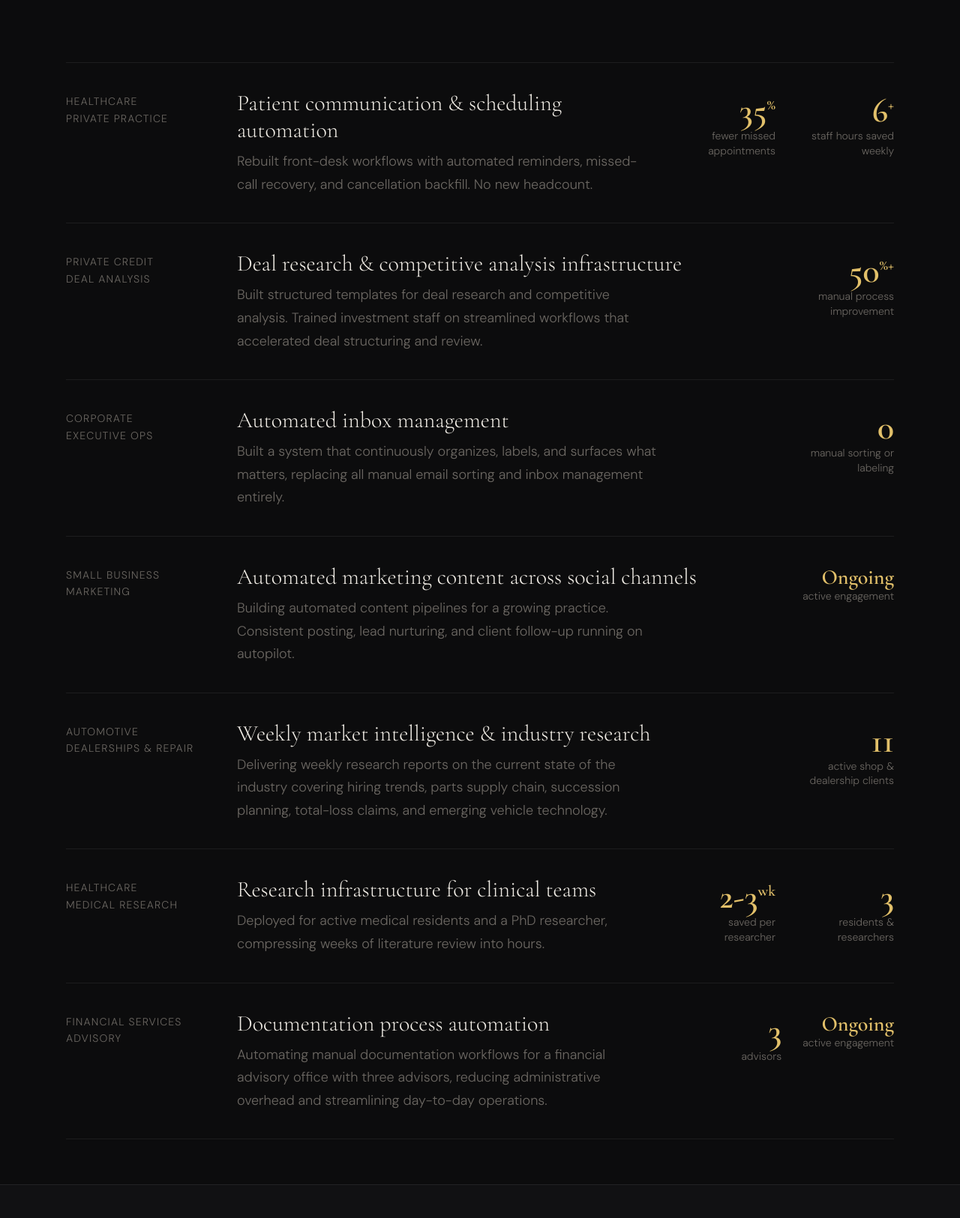
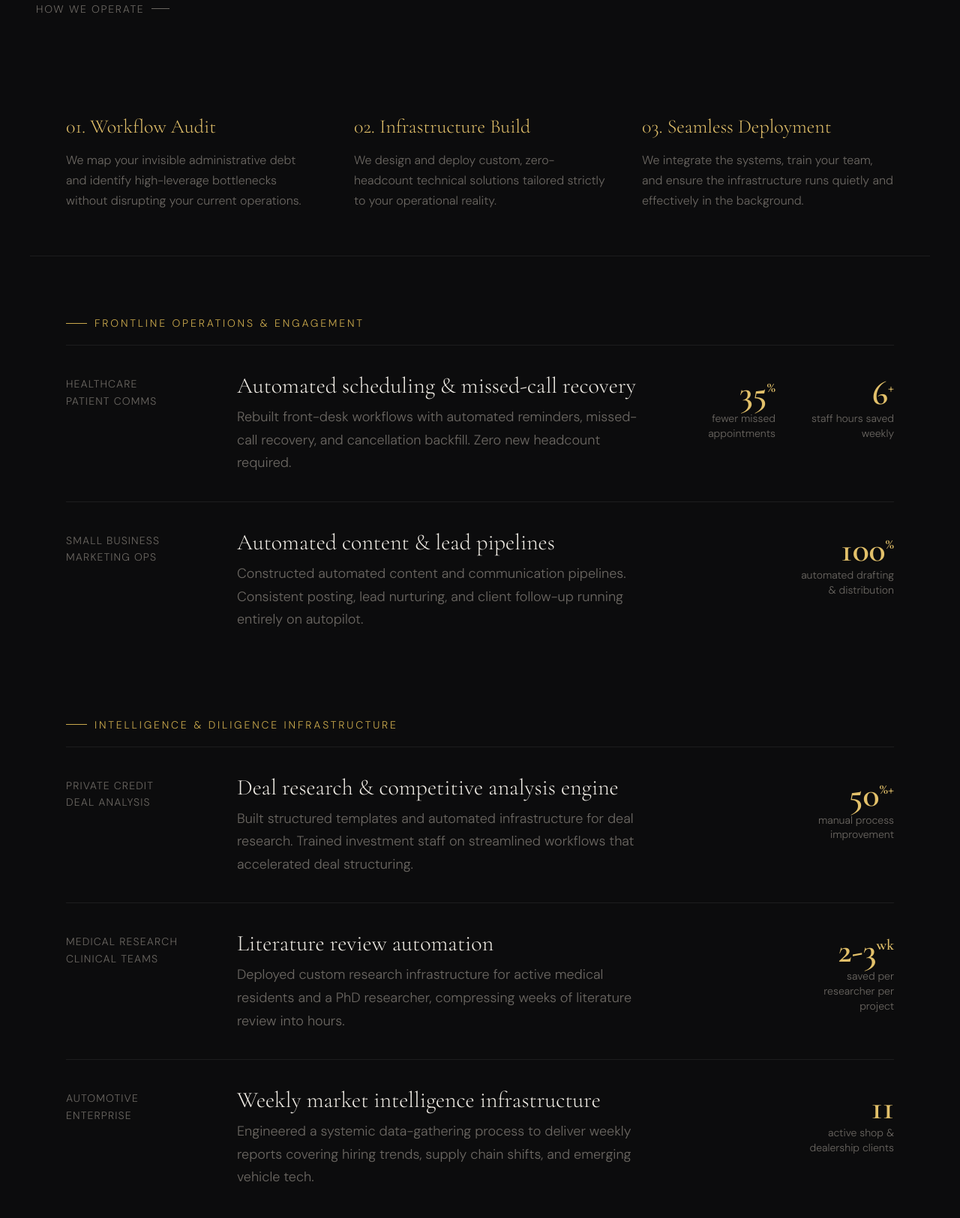
Before and after one commit to James-Bonaguro/intersection-strategies, a plain HTML site: page index.html in a window 1280 px wide. Shown: the part 668-2293 px from the top of the page at 75% size. Drawn offline with nearby package versions, Linux system fonts and the light colour scheme.

Commit message:
Enhance index.html with process and architect sections
Added new sections for processes and architects with updated styles and content.

```diff
--- a/index.html
+++ b/index.html
@@ -82,10 +82,36 @@
   }
   .scroll-hint::after { content: ''; width: 24px; height: 1px; background: var(--muted); display: block; }
 
-  .work {
+  /* New Process Section */
+  .process {
     padding: 40px 48px 60px;
     max-width: 1200px; margin: 0 auto;
+    border-bottom: 1px solid var(--border);
   }
+  .process-grid {
+    display: grid; grid-template-columns: repeat(3, 1fr); gap: 48px;
+    margin-top: 32px;
+  }
+  .process-step h4 {
+    font-family: 'Cormorant Garamond', serif; font-size: 26px;
+    color: var(--gold-light); margin-bottom: 16px; font-weight: 300;
+  }
+  .process-step p {
+    font-size: 16px; color: var(--muted); line-height: 1.7;
+  }
+
+  .work {
+    padding: 0px 48px 60px;
+    max-width: 1200px; margin: 0 auto;
+  }
+
+  .category-header {
+    font-size: 14px; letter-spacing: 0.2em; text-transform: uppercase;
+    color: var(--gold); margin: 80px 0 20px 0;
+    display: flex; align-items: center; gap: 10px;
+  }
+  .category-header::before { content: ''; width: 28px; height: 1px; background: var(--gold); display: block; }
+
 
   .work-row {
     display: grid;
@@ -94,11 +120,14 @@
     padding: 36px 0;
     border-top: 1px solid var(--border);
     gap: 48px;
+  }
+  .work-row:last-child { border-bottom: 1px solid var(--border); }
+
+  .fade-up {
     opacity: 0; transform: translateY(16px);
     transition: opacity 0.6s ease, transform 0.6s ease;
   }
-  .work-row.visible { opacity: 1; transform: translateY(0); }
-  .work-row:last-child { border-bottom: 1px solid var(--border); }
+  .fade-up.visible { opacity: 1; transform: translateY(0); }
 
   .work-industry {
     font-size: 14px; letter-spacing: 0.08em; text-transform: uppercase;
@@ -122,9 +151,27 @@
   .stat-n sup { font-size: 20px; }
   .stat-d { font-size: 14px; color: var(--muted); margin-top: 2px; line-height: 1.4; max-width: 130px; margin-left: auto; }
 
+  /* New Architect Section */
+  .architect {
+    padding: 80px 48px;
+    background: var(--surface);
+    border-top: 1px solid var(--border);
+  }
+  .architect-inner {
+    max-width: 700px; margin: 0 auto; text-align: center;
+  }
+  .architect-inner h2 {
+    font-family: 'Cormorant Garamond', serif; font-size: 42px; font-weight: 300; color: #f0ece5; margin-bottom: 24px;
+  }
+  .architect-inner p {
+    font-size: 18px; color: var(--muted); line-height: 1.8; margin-bottom: 24px;
+  }
+  .architect-name {
+    font-size: 14px; letter-spacing: 0.1em; text-transform: uppercase; color: var(--gold);
+  }
+
   .contact {
     padding: 70px 48px;
-    background: var(--surface);
     border-top: 1px solid var(--border);
   }
   .contact-inner {
@@ -149,12 +196,14 @@
   footer {
     padding: 28px 48px; border-top: 1px solid var(--border);
     display: flex; justify-content: space-between; align-items: center;
+    background: var(--surface);
   }
   .footer-r { font-size: 14px; color: var(--muted); letter-spacing: 0.04em; }
 
   @media (max-width: 900px) {
-    nav, .hero, .work, .contact, footer { padding-left: 24px; padding-right: 24px; }
+    nav, .hero, .process, .work, .architect, .contact, footer { padding-left: 24px; padding-right: 24px; }
     h1 { font-size: clamp(44px, 10vw, 72px); }
+    .process-grid { grid-template-columns: 1fr; gap: 32px; }
     .work-row { grid-template-columns: 1fr; gap: 20px; }
     .work-stats { justify-content: flex-start; }
     .stat { text-align: left; }
@@ -173,17 +222,36 @@
 <div class="hero">
   <div class="eyebrow">Intersection Strategies</div>
   <h1>We build systems<br>that give your team<br><em>their time back.</em></h1>
-  <p class="hero-sub">By understanding how your business actually runs, we build custom automations and infrastructure that eliminate manual processes and drive measurable results.</p>
-  <div class="scroll-hint">Recent client engagements</div>
+  <p class="hero-sub">By understanding how your business actually runs, we engineer custom infrastructure and automations that eliminate manual friction, accelerate output, and drive measurable margin.</p>
+  <div class="scroll-hint">How we operate</div>
+</div>
+
+<div class="process">
+  <div class="process-grid fade-up">
+    <div class="process-step">
+      <h4>01. Workflow Audit</h4>
+      <p>We map your invisible administrative debt and identify high-leverage bottlenecks without disrupting your current operations.</p>
+    </div>
+    <div class="process-step">
+      <h4>02. Infrastructure Build</h4>
+      <p>We design and deploy custom, zero-headcount technical solutions tailored strictly to your operational reality.</p>
+    </div>
+    <div class="process-step">
+      <h4>03. Seamless Deployment</h4>
+      <p>We integrate the systems, train your team, and ensure the infrastructure runs quietly and effectively in the background.</p>
+    </div>
+  </div>
 </div>
 
 <div class="work">
 
-  <div class="work-row">
-    <div class="work-industry">Healthcare<br>Private Practice</div>
+  <div class="category-header fade-up">Frontline Operations & Engagement</div>
+
+  <div class="work-row fade-up">
+    <div class="work-industry">Healthcare<br>Patient Comms</div>
     <div class="work-body">
-      <h3>Patient communication & scheduling automation</h3>
-      <p>Rebuilt front-desk workflows with automated reminders, missed-call recovery, and cancellation backfill. No new headcount.</p>
+      <h3>Automated scheduling & missed-call recovery</h3>
+      <p>Rebuilt front-desk workflows with automated reminders, missed-call recovery, and cancellation backfill. Zero new headcount required.</p>
     </div>
     <div class="work-stats">
       <div class="stat">
@@ -197,11 +265,27 @@
     </div>
   </div>
 
-  <div class="work-row">
+  <div class="work-row fade-up">
+    <div class="work-industry">Small Business<br>Marketing Ops</div>
+    <div class="work-body">
+      <h3>Automated content & lead pipelines</h3>
+      <p>Constructed automated content and communication pipelines. Consistent posting, lead nurturing, and client follow-up running entirely on autopilot.</p>
+    </div>
+    <div class="work-stats">
+      <div class="stat">
+        <div class="stat-n">100<sup>%</sup></div>
+        <div class="stat-d">automated drafting & distribution</div>
+      </div>
+    </div>
+  </div>
+
+  <div class="category-header fade-up">Intelligence & Diligence Infrastructure</div>
+
+  <div class="work-row fade-up">
     <div class="work-industry">Private Credit<br>Deal Analysis</div>
     <div class="work-body">
-      <h3>Deal research & competitive analysis infrastructure</h3>
-      <p>Built structured templates for deal research and competitive analysis. Trained investment staff on streamlined workflows that accelerated deal structuring and review.</p>
+      <h3>Deal research & competitive analysis engine</h3>
+      <p>Built structured templates and automated infrastructure for deal research. Trained investment staff on streamlined workflows that accelerated deal structuring.</p>
     </div>
     <div class="work-stats">
       <div class="stat">
@@ -211,10 +295,40 @@
     </div>
   </div>
 
-  <div class="work-row">
+  <div class="work-row fade-up">
+    <div class="work-industry">Medical Research<br>Clinical Teams</div>
+    <div class="work-body">
+      <h3>Literature review automation</h3>
+      <p>Deployed custom research infrastructure for active medical residents and a PhD researcher, compressing weeks of literature review into hours.</p>
+    </div>
+    <div class="work-stats">
+      <div class="stat">
+        <div class="stat-n">2-3<sup>wk</sup></div>
+        <div class="stat-d">saved per researcher per project</div>
+      </div>
+    </div>
+  </div>
+
+  <div class="work-row fade-up">
+    <div class="work-industry">Automotive<br>Enterprise</div>
+    <div class="work-body">
+      <h3>Weekly market intelligence infrastructure</h3>
+      <p>Engineered a systemic data-gathering process to deliver weekly reports covering hiring trends, supply chain shifts, and emerging vehicle tech.</p>
+    </div>
+    <div class="work-stats">
+      <div class="stat">
+        <div class="stat-n">11</div>
+        <div class="stat-d">active shop & dealership clients</div>
+      </div>
+    </div>
+  </div>
+
+  <div class="category-header fade-up">Administrative & Compliance Workflows</div>
+
+  <div class="work-row fade-up">
     <div class="work-industry">Corporate<br>Executive Ops</div>
     <div class="work-body">
-      <h3>Automated inbox management</h3>
+      <h3>Autonomous inbox management</h3>
       <p>Built a system that continuously organizes, labels, and surfaces what matters, replacing all manual email sorting and inbox management entirely.</p>
     </div>
     <div class="work-stats">
@@ -225,88 +339,47 @@
     </div>
   </div>
 
-  <div class="work-row">
-    <div class="work-industry">Small Business<br>Marketing</div>
+  <div class="work-row fade-up">
+    <div class="work-industry">Financial Services<br>Advisory</div>
     <div class="work-body">
-      <h3>Automated marketing content across social channels</h3>
-      <p>Building automated content pipelines for a growing practice. Consistent posting, lead nurturing, and client follow-up running on autopilot.</p>
+      <h3>Documentation process automation</h3>
+      <p>Automating manual compliance and documentation workflows for a financial advisory office, reducing administrative overhead and streamlining day-to-day operations.</p>
     </div>
     <div class="work-stats">
       <div class="stat">
-        <div class="stat-n" style="font-size:28px;">Ongoing</div>
-        <div class="stat-d">active engagement</div>
-      </div>
-    </div>
-  </div>
-
-  <div class="work-row">
-    <div class="work-industry">Automotive<br>Dealerships & Repair</div>
-    <div class="work-body">
-      <h3>Weekly market intelligence & industry research</h3>
-      <p>Delivering weekly research reports on the current state of the industry covering hiring trends, parts supply chain, succession planning, total-loss claims, and emerging vehicle technology.</p>
-    </div>
-    <div class="work-stats">
-      <div class="stat">
-        <div class="stat-n">11</div>
-        <div class="stat-d">active shop & dealership clients</div>
-      </div>
-    </div>
-  </div>
-
-  <div class="work-row">
-    <div class="work-industry">Healthcare<br>Medical Research</div>
-    <div class="work-body">
-      <h3>Research infrastructure for clinical teams</h3>
-      <p>Deployed for active medical residents and a PhD researcher, compressing weeks of literature review into hours.</p>
-    </div>
-    <div class="work-stats">
-      <div class="stat">
-        <div class="stat-n">2-3<sup>wk</sup></div>
-        <div class="stat-d">saved per researcher</div>
-      </div>
-      <div class="stat">
-        <div class="stat-n">3</div>
-        <div class="stat-d">residents & researchers</div>
-      </div>
-    </div>
-  </div>
-
-  <div class="work-row">
-    <div class="work-industry">Financial Services<br>Advisory</div>
-    <div class="work-body">
-      <h3>Documentation process automation</h3>
-      <p>Automating manual documentation workflows for a financial advisory office with three advisors, reducing administrative overhead and streamlining day-to-day operations.</p>
-    </div>
-    <div class="work-stats">
-      <div class="stat">
-        <div class="stat-n">3</div>
-        <div class="stat-d">advisors</div>
-      </div>
-      <div class="stat">
-        <div class="stat-n" style="font-size:28px;">Ongoing</div>
-        <div class="stat-d">active engagement</div>
+        <div class="stat-n">10<sup>+</sup></div>
+        <div class="stat-d">admin hours saved weekly</div>
       </div>
     </div>
   </div>
 
 </div>
 
+<div class="architect">
+  <div class="architect-inner fade-up">
+    <h2>The Architect</h2>
+    <p>I built Intersection Strategies because I saw highly capable teams drowning in administrative debt. Combining a foundation in finance with deep operational experience, from building Voice of Customer programs to scaling solutions across the automotive and tech sectors, I engineer the infrastructure that protects your time and your margins.</p>
+    <div class="architect-name">James Bonaguro &nbsp;&middot;&nbsp; Founder</div>
+  </div>
+</div>
+
 <div class="contact" id="contact">
-  <div class="contact-inner">
+  <div class="contact-inner fade-up">
     <h2>Let's find out<br>where your time<br><em>is going.</em></h2>
     <div class="contact-right">
       <p>One conversation. No pitch. We'll know quickly if there's a fit.</p>
-      <a href="mailto:james@intersectionstrategies.com" class="email-link">james@intersectionstrategies.com →</a>
+      <a href="mailto:james@intersectionstrategies.com" class="email-link">Book 15 Minutes Here →</a>
     </div>
   </div>
 </div>
 
 <footer>
   <div class="logo" style="font-family:'Cormorant Garamond',serif;font-weight:600;font-size:16px;letter-spacing:.1em;text-transform:uppercase;color:#f0ece5;">Intersection<span style="color:var(--gold)">.</span></div>
-  <div class="footer-r">&copy; 2026 Intersection Strategies LLC &nbsp;&middot;&nbsp; Chicago, IL</div>
+  <div class="footer-r">&copy; 2026 Intersection Strategies LLC &nbsp;&middot;&nbsp; Orland Park, IL</div>
 </footer>
 
 <script>
+  // Updated IntersectionObserver to handle all new fade-up elements
   const io = new IntersectionObserver(entries => {
     entries.forEach((e, i) => {
       if (e.isIntersecting) {
@@ -315,7 +388,8 @@
       }
     });
   }, { threshold: 0.05 });
-  document.querySelectorAll('.work-row').forEach(el => io.observe(el));
+
+  document.querySelectorAll('.fade-up').forEach(el => io.observe(el));
 </script>
 </body>
 </html>
```
